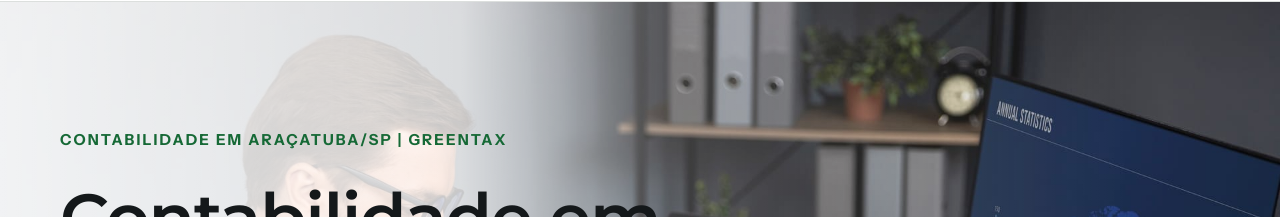
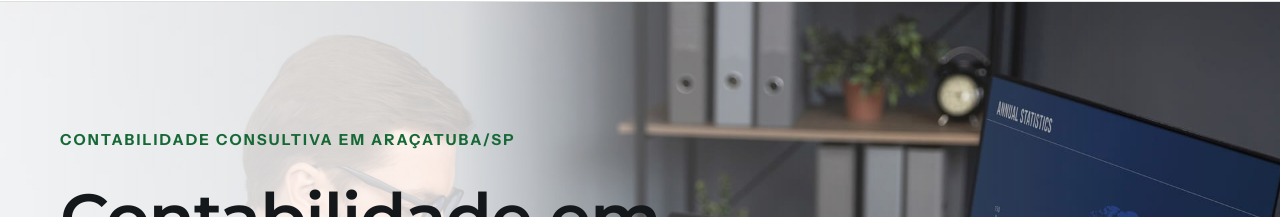
Before and after one commit to dvolvtributario/Greentax, a Next.js app: page / in a window 1280 px wide. Shown: the part 83-300 px from the top of the page. Built offline with nearby package versions, Linux system fonts and the light colour scheme.

Commit message:
Correção dos títulos

```diff
--- a/app/layout.tsx
+++ b/app/layout.tsx
@@ -45,7 +45,7 @@ const montserrat = localFont({
 export const metadata: Metadata = {
   metadataBase: new URL(site.url),
   title: {
-    default: `${site.nome} | Contabilidade em Araçatuba/SP | Greentax`,
+    default: "Contabilidade em Araçatuba/SP | Greentax",
     template: `%s | ${site.nome}`,
   },
   description: site.descricao,
--- a/app/page.tsx
+++ b/app/page.tsx
@@ -17,7 +17,7 @@ import { listarLogosClientes } from "@/lib/clientes";
 import estilos from "./page.module.css";
 
 export const metadata: Metadata = {
-  title: `${site.nome} | Contabilidade em Araçatuba/SP | Greentax`,
+  title: { absolute: "Contabilidade em Araçatuba/SP | Greentax" },
   description: site.descricao,
   alternates: { canonical: "/" },
 };
@@ -59,7 +59,7 @@ export default async function Home() {
       <Revelar>
         <section className={estilos.hero}>
           <Container className={estilos.heroConteudo}>
-            <p className={estilos.rotulo}>Contabilidade em Araçatuba/SP | Greentax</p>
+            <p className={estilos.rotulo}>Contabilidade consultiva em Araçatuba/SP</p>
             <h1 className={estilos.titulo}>
               Contabilidade em Araçatuba que acompanha a{" "}
               <span className={estilos.destaque}>evolução</span> da sua empresa.
```
